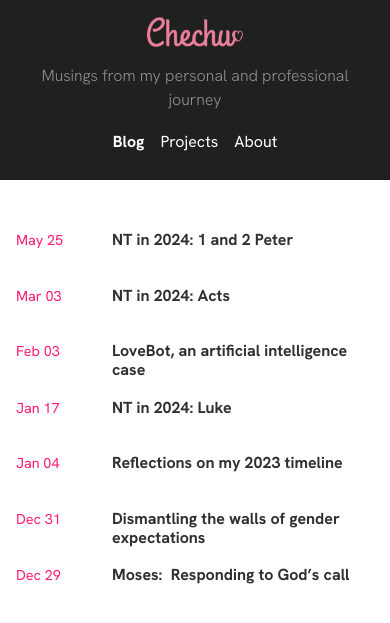
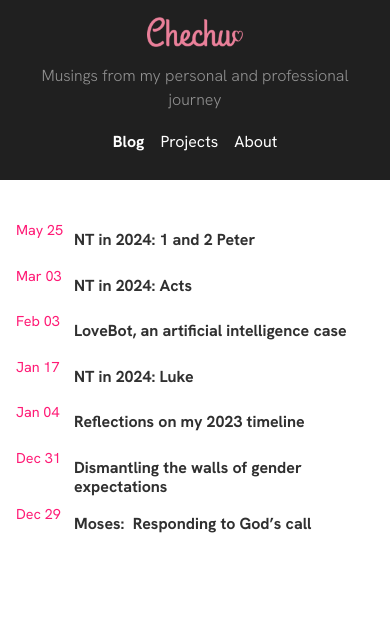
Before and after one commit to chechusiscar/blog, a Jekyll site: the page built from index.html, in a window 390 px wide. Shown: the top 623 px of the page. Built offline with Jekyll 4.4.1, drawn with Linux system fonts in a browser that asks for light colours.

Commit message:
Edit home page style

```diff
--- a/public/css/custom.css
+++ b/public/css/custom.css
@@ -76,16 +76,16 @@ a:hover {
 
 /* Custom CSS for mobile layout */
 @media (max-width: 48em) {
-    .post-item {
+    .posts .post-item {
         align-items: flex-start; /* Align to top for better spacing */
     }
 
-    .post-meta {
-        flex: 0 0 60px; /* Slightly narrower on mobile */
+    .posts .post-meta {
+        flex: 0 0 50px; /* Slightly narrower on mobile */
         margin-right: 0.5rem; /* Reduced margin for tighter layout */
     }
 
-    .post-title {
+    .posts .post-title {
         padding-top: 2px; /* Slight offset to align with date visually */
     }
 
```
